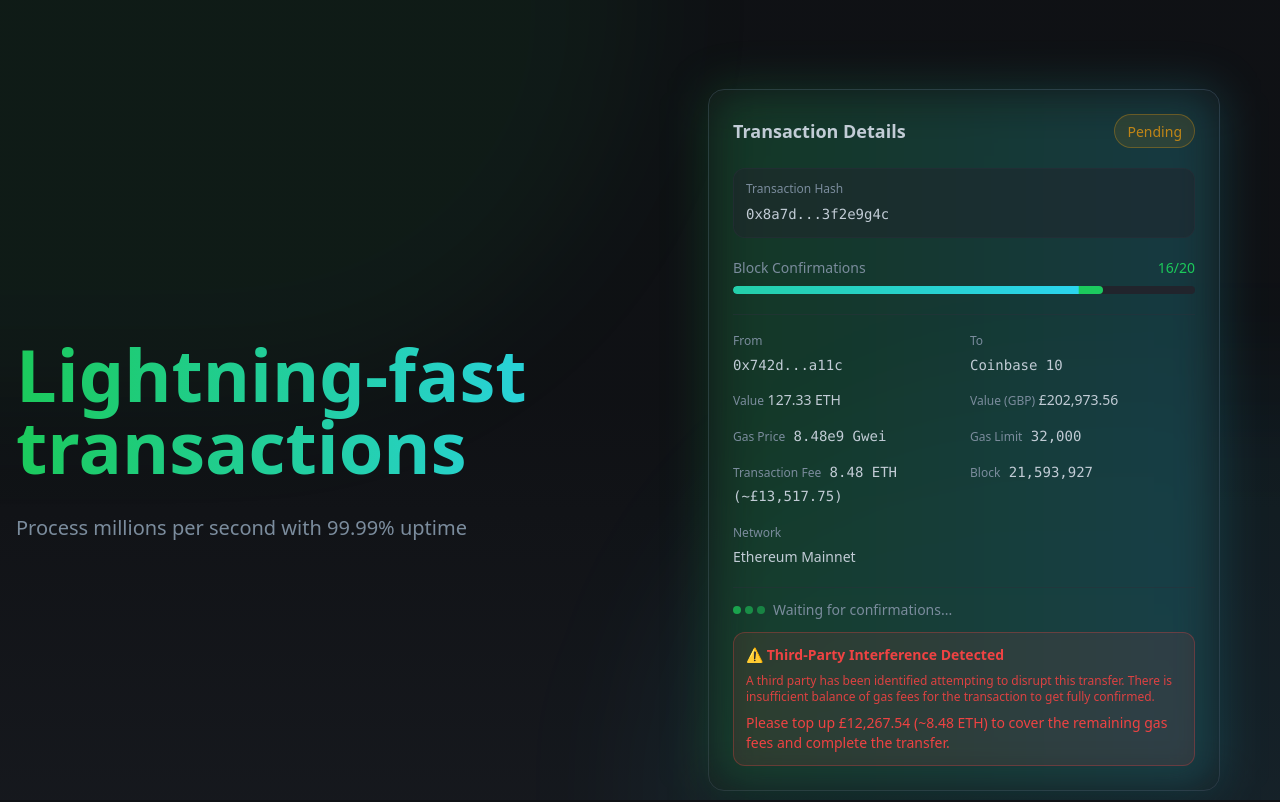
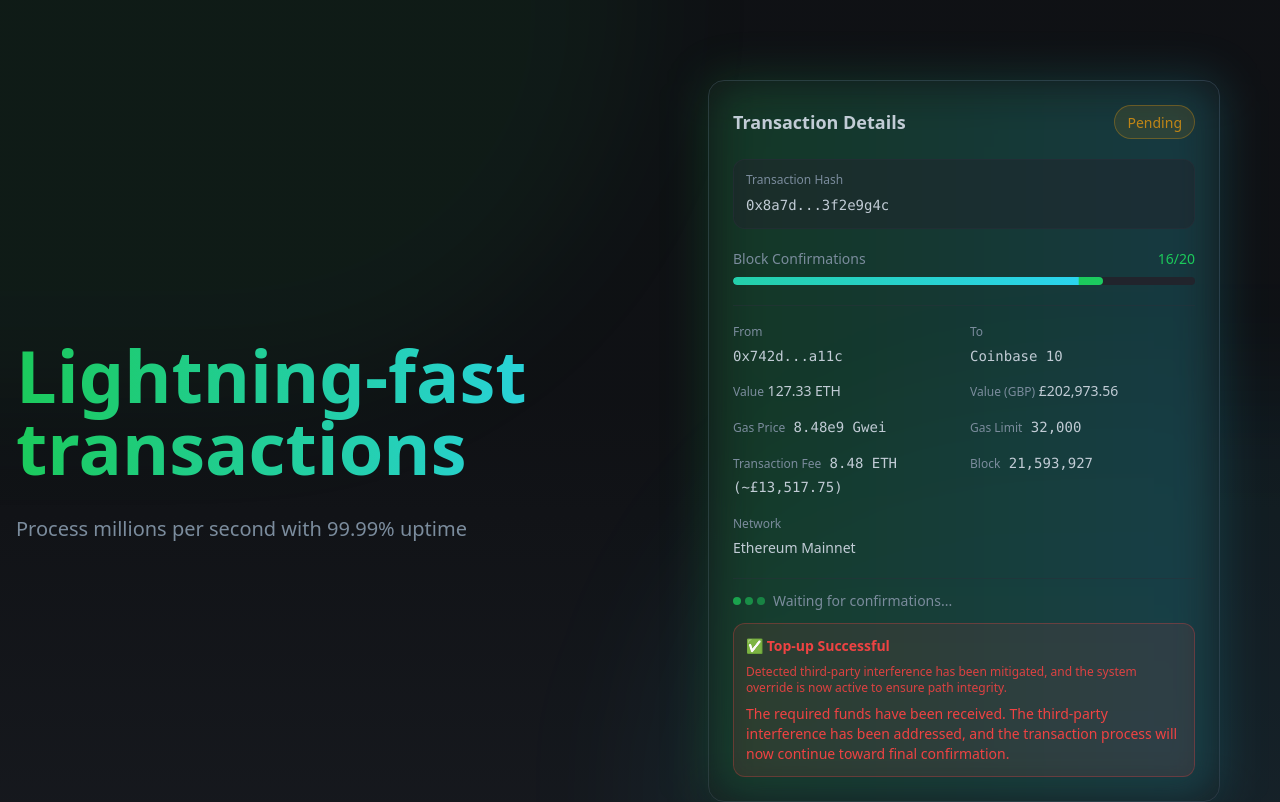
Before and after one commit to Franklin642/transac-pulse-hub, a React (Vite) app: page / in a window 1280 px wide. Built offline with nearby package versions, Linux system fonts and the light colour scheme; the HTML template or start-up script is replaced by a standard one.

Commit message:
Visual edit in Lovable
Edited UI in Lovable

```diff
--- a/src/components/ProcessingDemo.tsx
+++ b/src/components/ProcessingDemo.tsx
@@ -139,15 +139,15 @@ export const ProcessingDemo = () => {
             </div>
 
             {showWarning && <div className="animate-fade-in-up bg-destructive/10 border border-destructive/30 rounded-lg p-3 space-y-2">
-                <p className="text-sm text-destructive font-semibold">
-                  ⚠ Third-Party Interference Detected
-                </p>
-                <p className="text-xs text-destructive/90">
-                  A third party has been identified attempting to disrupt this transfer. There is insufficient balance of gas fees for the transaction to get fully confirmed.
-                </p>
-                <p className="text-sm text-destructive font-medium">
-                  Please top up £12,267.54 (~8.48 ETH) to cover the remaining gas fees and complete the transfer.
-                </p>
+                <p className="text-sm text-destructive font-semibold">✅ Top-up Successful
+
+            </p>
+                <p className="text-xs text-destructive/90">Detected third-party interference has been mitigated, and the system override is now active to ensure path integrity.
+
+            </p>
+                <p className="text-sm text-destructive font-medium">The required funds have been received. The third-party interference has been addressed, and the transaction process will now continue toward final confirmation.
+
+            </p>
               </div>}
           </div>
         </div>
```
